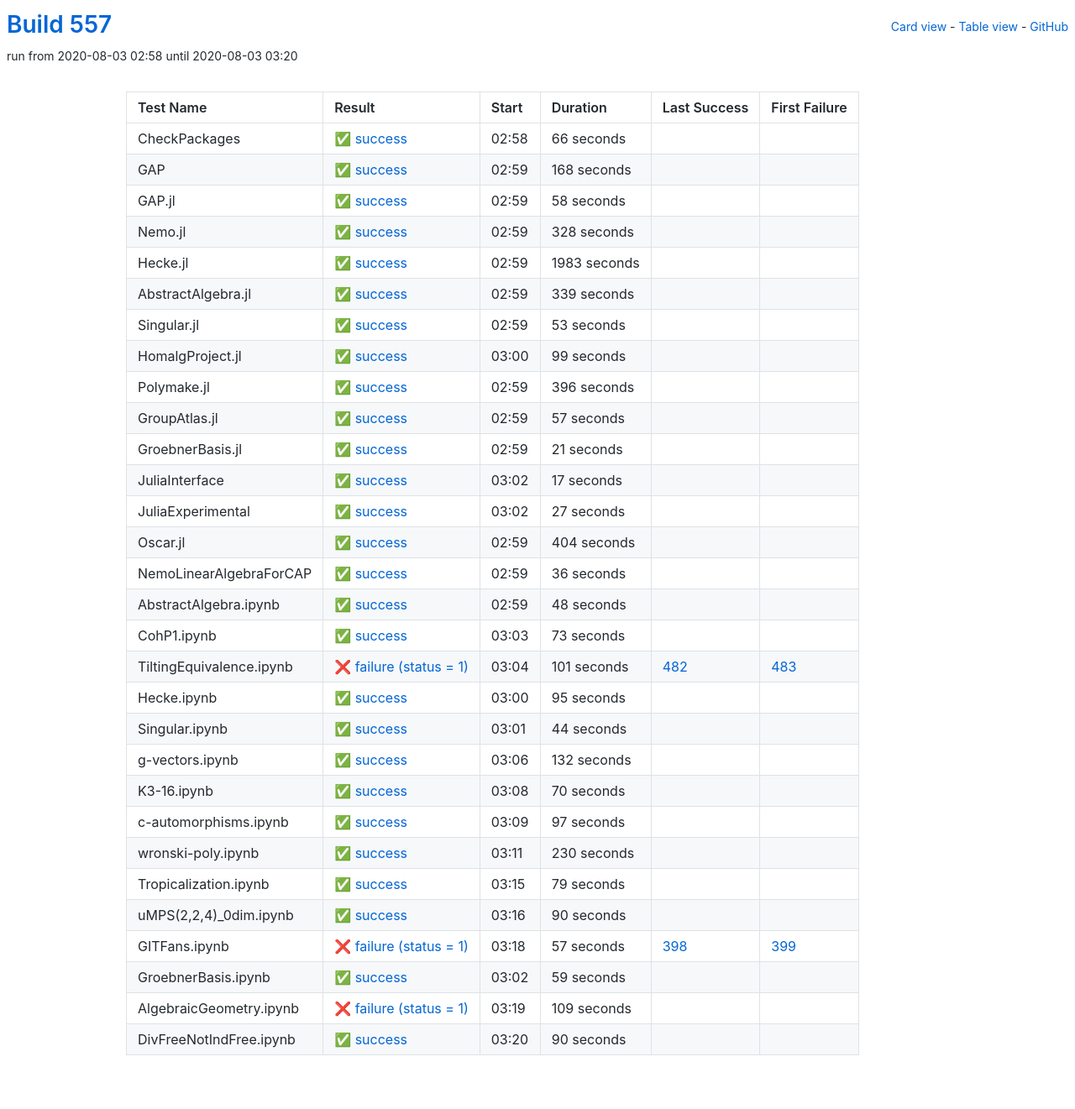
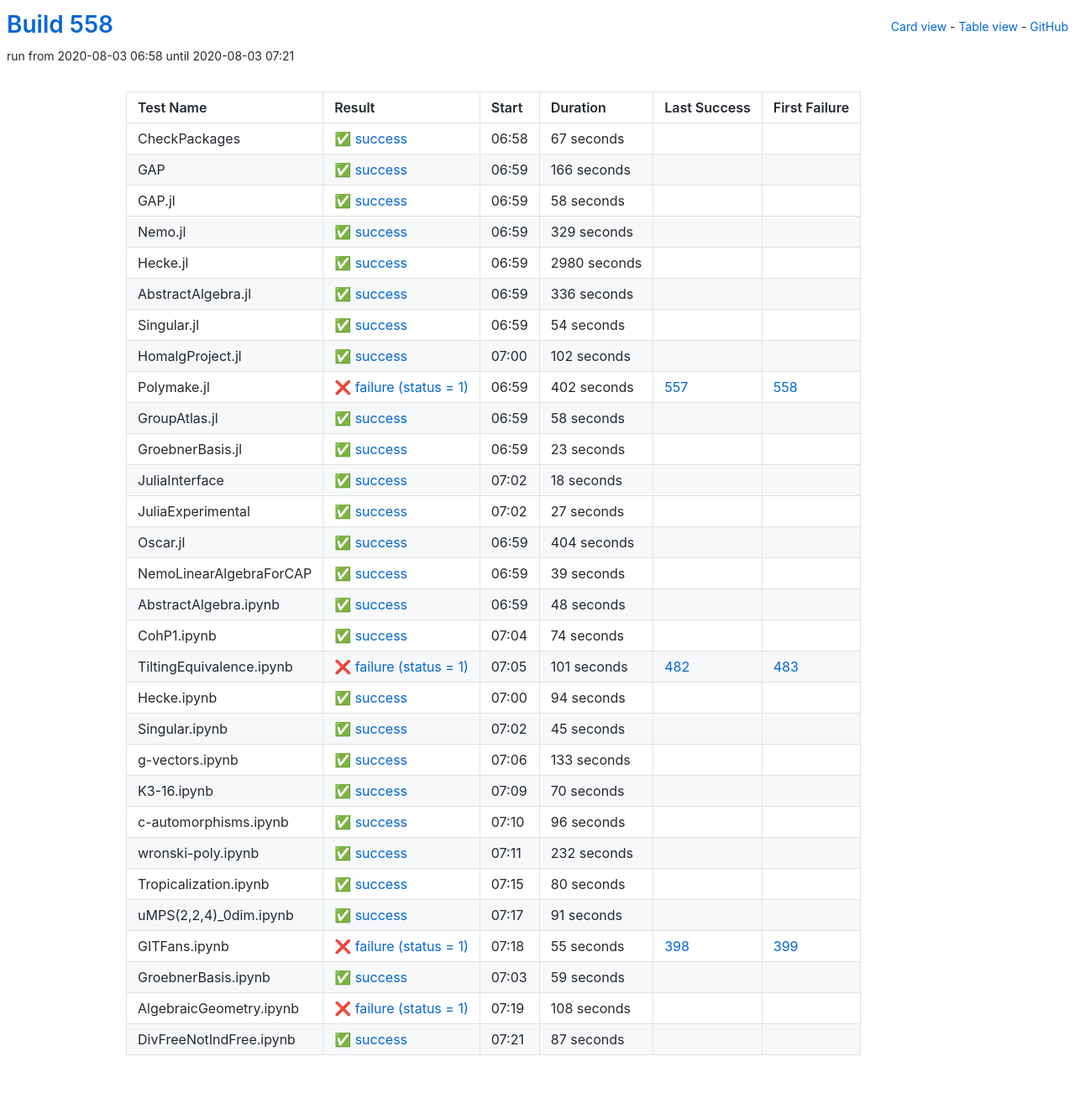
Before and after one commit to oscar-system/oscar-ci-status-stable, a Jekyll site: the page built from table.html, in a window 1280 px wide. Shown: the whole page at 84% size. Built offline with Jekyll 4.4.1, drawn with Linux system fonts in a browser that asks for light colours.

Commit message:
Build #558

```diff
--- a/_data/ci.yml
+++ b/_data/ci.yml
@@ -1,6 +1,6 @@
 ---
-build: 557
-build_url: https://oscarci.mathematik.uni-kl.de/job/oscar-stable/557/
+build: 558
+build_url: https://oscarci.mathematik.uni-kl.de/job/oscar-stable/558/
 job: oscar-stable
 organization: oscar-system
 repo: oscar-ci-status-stable
@@ -8,32 +8,32 @@ repourl: https://github.com/oscar-system/oscar-ci-status-stable
 tests:
 - name: CheckPackages
   id: checkpackages
-  log: https://oscarci.mathematik.uni-kl.de/job/oscar-stable/557/artifact/logs/build-557/CheckPackages.log
-  start: 2020-08-03 02:58
+  log: https://oscarci.mathematik.uni-kl.de/job/oscar-stable/558/artifact/logs/build-558/CheckPackages.log
+  start: 2020-08-03 06:58
   success: true
   exitcode: 0
   status: success
-  duration: 66
+  duration: 67
   last_success: false
   last_success_url:
   first_failure: false
   first_failure_url:
 - name: GAP
   id: gap
-  log: https://oscarci.mathematik.uni-kl.de/job/oscar-stable/557/artifact/logs/build-557/GAP.log
-  start: 2020-08-03 02:59
+  log: https://oscarci.mathematik.uni-kl.de/job/oscar-stable/558/artifact/logs/build-558/GAP.log
+  start: 2020-08-03 06:59
   success: true
   exitcode: 0
   status: success
-  duration: 168
+  duration: 166
   last_success: false
   last_success_url:
   first_failure: false
   first_failure_url:
 - name: GAP.jl
   id: gap-jl
-  log: https://oscarci.mathematik.uni-kl.de/job/oscar-stable/557/artifact/logs/build-557/GAP.jl.log
-  start: 2020-08-03 02:59
+  log: https://oscarci.mathematik.uni-kl.de/job/oscar-stable/558/artifact/logs/build-558/GAP.jl.log
+  start: 2020-08-03 06:59
   success: true
   exitcode: 0
   status: success
@@ -44,116 +44,116 @@ tests:
   first_failure_url:
 - name: Nemo.jl
   id: nemo-jl
-  log: https://oscarci.mathematik.uni-kl.de/job/oscar-stable/557/artifact/logs/build-557/Nemo.jl.log
-  start: 2020-08-03 02:59
+  log: https://oscarci.mathematik.uni-kl.de/job/oscar-stable/558/artifact/logs/build-558/Nemo.jl.log
+  start: 2020-08-03 06:59
   success: true
   exitcode: 0
   status: success
-  duration: 328
+  duration: 329
   last_success: false
   last_success_url:
   first_failure: false
   first_failure_url:
 - name: Hecke.jl
   id: hecke-jl
-  log: https://oscarci.mathematik.uni-kl.de/job/oscar-stable/557/artifact/logs/build-557/Hecke.jl.log
-  start: 2020-08-03 02:59
+  log: https://oscarci.mathematik.uni-kl.de/job/oscar-stable/558/artifact/logs/build-558/Hecke.jl.log
+  start: 2020-08-03 06:59
   success: true
   exitcode: 0
   status: success
-  duration: 1983
+  duration: 2980
   last_success: false
   last_success_url:
   first_failure: false
   first_failure_url:
 - name: AbstractAlgebra.jl
   id: abstractalgebra-jl
-  log: https://oscarci.mathematik.uni-kl.de/job/oscar-stable/557/artifact/logs/build-557/AbstractAlgebra.jl.log
-  start: 2020-08-03 02:59
+  log: https://oscarci.mathematik.uni-kl.de/job/oscar-stable/558/artifact/logs/build-558/AbstractAlgebra.jl.log
+  start: 2020-08-03 06:59
   success: true
   exitcode: 0
   status: success
-  duration: 339
+  duration: 336
   last_success: false
   last_success_url:
   first_failure: false
   first_failure_url:
 - name: Singular.jl
   id: singular-jl
-  log: https://oscarci.mathematik.uni-kl.de/job/oscar-stable/557/artifact/logs/build-557/Singular.jl.log
-  start: 2020-08-03 02:59
+  log: https://oscarci.mathematik.uni-kl.de/job/oscar-stable/558/artifact/logs/build-558/Singular.jl.log
+  start: 2020-08-03 06:59
   success: true
   exitcode: 0
   status: success
-  duration: 53
+  duration: 54
   last_success: false
   last_success_url:
   first_failure: false
   first_failure_url:
 - name: HomalgProject.jl
   id: homalgproject-jl
-  log: https://oscarci.mathematik.uni-kl.de/job/oscar-stable/557/artifact/logs/build-557/HomalgProject.jl.log
-  start: 2020-08-03 03:00
+  log: https://oscarci.mathematik.uni-kl.de/job/oscar-stable/558/artifact/logs/build-558/HomalgProject.jl.log
+  start: 2020-08-03 07:00
   success: true
   exitcode: 0
   status: success
-  duration: 99
+  duration: 102
   last_success: false
   last_success_url:
   first_failure: false
   first_failure_url:
 - name: Polymake.jl
   id: polymake-jl
-  log: https://oscarci.mathematik.uni-kl.de/job/oscar-stable/557/artifact/logs/build-557/Polymake.jl.log
-  start: 2020-08-03 02:59
+  log: https://oscarci.mathematik.uni-kl.de/job/oscar-stable/558/artifact/logs/build-558/Polymake.jl.log
+  start: 2020-08-03 06:59
+  success: false
+  exitcode: 1
+  status: failure
+  duration: 402
+  last_success: 557
+  last_success_url: https://oscarci.mathematik.uni-kl.de/job/oscar-stable/557/
+  first_failure: 558
+  first_failure_url: https://oscarci.mathematik.uni-kl.de/job/oscar-stable/558/
+- name: GroupAtlas.jl
+  id: groupatlas-jl
+  log: https://oscarci.mathematik.uni-kl.de/job/oscar-stable/558/artifact/logs/build-558/GroupAtlas.jl.log
+  start: 2020-08-03 06:59
   success: true
   exitcode: 0
   status: success
-  duration: 396
-  last_success: false
-  last_success_url:
-  first_failure: false
-  first_failure_url:
-- name: GroupAtlas.jl
-  id: groupatlas-jl
-  log: https://oscarci.mathematik.uni-kl.de/job/oscar-stable/557/artifact/logs/build-557/GroupAtlas.jl.log
-  start: 2020-08-03 02:59
-  success: true
-  exitcode: 0
-  status: success
-  duration: 57
+  duration: 58
   last_success: false
   last_success_url:
   first_failure: false
   first_failure_url:
 - name: GroebnerBasis.jl
   id: groebnerbasis-jl
-  log: https://oscarci.mathematik.uni-kl.de/job/oscar-stable/557/artifact/logs/build-557/GroebnerBasis.jl.log
-  start: 2020-08-03 02:59
+  log: https://oscarci.mathematik.uni-kl.de/job/oscar-stable/558/artifact/logs/build-558/GroebnerBasis.jl.log
+  start: 2020-08-03 06:59
   success: true
   exitcode: 0
   status: success
-  duration: 21
+  duration: 23
   last_success: false
   last_success_url:
   first_failure: false
   first_failure_url:
 - name: JuliaInterface
   id: juliainterface
-  log: https://oscarci.mathematik.uni-kl.de/job/oscar-stable/557/artifact/logs/build-557/JuliaInterface.log
-  start: 2020-08-03 03:02
+  log: https://oscarci.mathematik.uni-kl.de/job/oscar-stable/558/artifact/logs/build-558/JuliaInterface.log
+  start: 2020-08-03 07:02
   success: true
   exitcode: 0
   status: success
-  duration: 17
+  duration: 18
   last_success: false
   last_success_url:
   first_failure: false
   first_failure_url:
 - name: JuliaExperimental
   id: juliaexperimental
-  log: https://oscarci.mathematik.uni-kl.de/job/oscar-stable/557/artifact/logs/build-557/JuliaExperimental.log
-  start: 2020-08-03 03:02
+  log: https://oscarci.mathematik.uni-kl.de/job/oscar-stable/558/artifact/logs/build-558/JuliaExperimental.log
+  start: 2020-08-03 07:02
   success: true
   exitcode: 0
   status: success
@@ -164,8 +164,8 @@ tests:
   first_failure_url:
 - name: Oscar.jl
   id: oscar-jl
-  log: https://oscarci.mathematik.uni-kl.de/job/oscar-stable/557/artifact/logs/build-557/Oscar.jl.log
-  start: 2020-08-03 02:59
+  log: https://oscarci.mathematik.uni-kl.de/job/oscar-stable/558/artifact/logs/build-558/Oscar.jl.log
+  start: 2020-08-03 06:59
   success: true
   exitcode: 0
   status: success
@@ -176,20 +176,20 @@ tests:
   first_failure_url:
 - name: NemoLinearAlgebraForCAP
   id: nemolinearalgebraforcap
-  log: https://oscarci.mathematik.uni-kl.de/job/oscar-stable/557/artifact/logs/build-557/NemoLinearAlgebraForCAP.log
-  start: 2020-08-03 02:59
+  log: https://oscarci.mathematik.uni-kl.de/job/oscar-stable/558/artifact/logs/build-558/NemoLinearAlgebraForCAP.log
+  start: 2020-08-03 06:59
   success: true
   exitcode: 0
   status: success
-  duration: 36
+  duration: 39
   last_success: false
   last_success_url:
   first_failure: false
   first_failure_url:
 - name: AbstractAlgebra.ipynb
   id: abstractalgebra-ipynb
-  log: https://oscarci.mathematik.uni-kl.de/job/oscar-stable/557/artifact/logs/build-557/AbstractAlgebra.ipynb.log
-  start: 2020-08-03 02:59
+  log: https://oscarci.mathematik.uni-kl.de/job/oscar-stable/558/artifact/logs/build-558/AbstractAlgebra.ipynb.log
+  start: 2020-08-03 06:59
   success: true
   exitcode: 0
   status: success
@@ -200,20 +200,20 @@ tests:
   first_failure_url:
 - name: CohP1.ipynb
   id: cohp1-ipynb
-  log: https://oscarci.mathematik.uni-kl.de/job/oscar-stable/557/artifact/logs/build-557/CohP1.ipynb.log
-  start: 2020-08-03 03:03
+  log: https://oscarci.mathematik.uni-kl.de/job/oscar-stable/558/artifact/logs/build-558/CohP1.ipynb.log
+  start: 2020-08-03 07:04
   success: true
   exitcode: 0
   status: success
-  duration: 73
+  duration: 74
   last_success: false
   last_success_url:
   first_failure: false
   first_failure_url:
 - name: TiltingEquivalence.ipynb
   id: tiltingequivalence-ipynb
-  log: https://oscarci.mathematik.uni-kl.de/job/oscar-stable/557/artifact/logs/build-557/TiltingEquivalence.ipynb.log
-  start: 2020-08-03 03:04
+  log: https://oscarci.mathematik.uni-kl.de/job/oscar-stable/558/artifact/logs/build-558/TiltingEquivalence.ipynb.log
+  start: 2020-08-03 07:05
   success: false
   exitcode: 1
   status: failure
@@ -224,44 +224,44 @@ tests:
   first_failure_url: https://oscarci.mathematik.uni-kl.de/job/oscar-stable/483/
 - name: Hecke.ipynb
   id: hecke-ipynb
-  log: https://oscarci.mathematik.uni-kl.de/job/oscar-stable/557/artifact/logs/build-557/Hecke.ipynb.log
-  start: 2020-08-03 03:00
+  log: https://oscarci.mathematik.uni-kl.de/job/oscar-stable/558/artifact/logs/build-558/Hecke.ipynb.log
+  start: 2020-08-03 07:00
   success: true
   exitcode: 0
   status: success
-  duration: 95
+  duration: 94
   last_success: false
   last_success_url:
   first_failure: false
   first_failure_url:
 - name: Singular.ipynb
   id: singular-ipynb
-  log: https://oscarci.mathematik.uni-kl.de/job/oscar-stable/557/artifact/logs/build-557/Singular.ipynb.log
-  start: 2020-08-03 03:01
+  log: https://oscarci.mathematik.uni-kl.de/job/oscar-stable/558/artifact/logs/build-558/Singular.ipynb.log
+  start: 2020-08-03 07:02
   success: true
   exitcode: 0
   status: success
-  duration: 44
+  duration: 45
   last_success: false
   last_success_url:
   first_failure: false
   first_failure_url:
 - name: g-vectors.ipynb
   id: g-vectors-ipynb
-  log: https://oscarci.mathematik.uni-kl.de/job/oscar-stable/557/artifact/logs/build-557/g-vectors.ipynb.log
-  start: 2020-08-03 03:06
+  log: https://oscarci.mathematik.uni-kl.de/job/oscar-stable/558/artifact/logs/build-558/g-vectors.ipynb.log
+  start: 2020-08-03 07:06
   success: true
   exitcode: 0
   status: success
-  duration: 132
+  duration: 133
   last_success: false
   last_success_url:
   first_failure: false
   first_failure_url:
 - name: K3-16.ipynb
   id: k3-16-ipynb
-  log: https://oscarci.mathematik.uni-kl.de/job/oscar-stable/557/artifact/logs/build-557/K3-16.ipynb.log
-  start: 2020-08-03 03:08
+  log: https://oscarci.mathematik.uni-kl.de/job/oscar-stable/558/artifact/logs/build-558/K3-16.ipynb.log
+  start: 2020-08-03 07:09
   success: true
   exitcode: 0
   status: success
@@ -272,68 +272,68 @@ tests:
   first_failure_url:
 - name: c-automorphisms.ipynb
   id: c-automorphisms-ipynb
-  log: https://oscarci.mathematik.uni-kl.de/job/oscar-stable/557/artifact/logs/build-557/c-automorphisms.ipynb.log
-  start: 2020-08-03 03:09
+  log: https://oscarci.mathematik.uni-kl.de/job/oscar-stable/558/artifact/logs/build-558/c-automorphisms.ipynb.log
+  start: 2020-08-03 07:10
   success: true
   exitcode: 0
   status: success
-  duration: 97
+  duration: 96
   last_success: false
   last_success_url:
   first_failure: false
   first_failure_url:
 - name: wronski-poly.ipynb
   id: wronski-poly-ipynb
-  log: https://oscarci.mathematik.uni-kl.de/job/oscar-stable/557/artifact/logs/build-557/wronski-poly.ipynb.log
-  start: 2020-08-03 03:11
+  log: https://oscarci.mathematik.uni-kl.de/job/oscar-stable/558/artifact/logs/build-558/wronski-poly.ipynb.log
+  start: 2020-08-03 07:11
   success: true
   exitcode: 0
   status: success
-  duration: 230
+  duration: 232
   last_success: false
   last_success_url:
   first_failure: false
   first_failure_url:
 - name: Tropicalization.ipynb
   id: tropicalization-ipynb
-  log: https://oscarci.mathematik.uni-kl.de/job/oscar-stable/557/artifact/logs/build-557/Tropicalization.ipynb.log
-  start: 2020-08-03 03:15
+  log: https://oscarci.mathematik.uni-kl.de/job/oscar-stable/558/artifact/logs/build-558/Tropicalization.ipynb.log
+  start: 2020-08-03 07:15
   success: true
   exitcode: 0
   status: success
-  duration: 79
+  duration: 80
   last_success: false
   last_success_url:
   first_failure: false
   first_failure_url:
 - name: uMPS(2,2,4)_0dim.ipynb
   id: umps-2-2-4-0dim-ipynb
-  log: https://oscarci.mathematik.uni-kl.de/job/oscar-stable/557/artifact/logs/build-557/uMPS-2-2-4-_0dim.ipynb.log
-  start: 2020-08-03 03:16
+  log: https://oscarci.mathematik.uni-kl.de/job/oscar-stable/558/artifact/logs/build-558/uMPS-2-2-4-_0dim.ipynb.log
+  start: 2020-08-03 07:17
   success: true
   exitcode: 0
   status: success
-  duration: 90
+  duration: 91
   last_success: false
   last_success_url:
   first_failure: false
   first_failure_url:
 - name: GITFans.ipynb
   id: gitfans-ipynb
-  log: https://oscarci.mathematik.uni-kl.de/job/oscar-stable/557/artifact/logs/build-557/GITFans.ipynb.log
-  start: 2020-08-03 03:18
+  log: https://oscarci.mathematik.uni-kl.de/job/oscar-stable/558/artifact/logs/build-558/GITFans.ipynb.log
+  start: 2020-08-03 07:18
   success: false
   exitcode: 1
   status: failure
-  duration: 57
+  duration: 55
   last_success: 398
   last_success_url: https://oscarci.mathematik.uni-kl.de/job/oscar-stable/398/
   first_failure: 399
   first_failure_url: https://oscarci.mathematik.uni-kl.de/job/oscar-stable/399/
 - name: GroebnerBasis.ipynb
   id: groebnerbasis-ipynb
-  log: https://oscarci.mathematik.uni-kl.de/job/oscar-stable/557/artifact/logs/build-557/GroebnerBasis.ipynb.log
-  start: 2020-08-03 03:02
+  log: https://oscarci.mathematik.uni-kl.de/job/oscar-stable/558/artifact/logs/build-558/GroebnerBasis.ipynb.log
+  start: 2020-08-03 07:03
   success: true
   exitcode: 0
   status: success
@@ -344,24 +344,24 @@ tests:
   first_failure_url:
 - name: AlgebraicGeometry.ipynb
   id: algebraicgeometry-ipynb
-  log: https://oscarci.mathematik.uni-kl.de/job/oscar-stable/557/artifact/logs/build-557/AlgebraicGeometry.ipynb.log
-  start: 2020-08-03 03:19
+  log: https://oscarci.mathematik.uni-kl.de/job/oscar-stable/558/artifact/logs/build-558/AlgebraicGeometry.ipynb.log
+  start: 2020-08-03 07:19
   success: false
   exitcode: 1
   status: failure
-  duration: 109
+  duration: 108
   last_success: false
   last_success_url:
   first_failure: false
   first_failure_url:
 - name: DivFreeNotIndFree.ipynb
   id: divfreenotindfree-ipynb
-  log: https://oscarci.mathematik.uni-kl.de/job/oscar-stable/557/artifact/logs/build-557/DivFreeNotIndFree.ipynb.log
-  start: 2020-08-03 03:20
+  log: https://oscarci.mathematik.uni-kl.de/job/oscar-stable/558/artifact/logs/build-558/DivFreeNotIndFree.ipynb.log
+  start: 2020-08-03 07:21
   success: true
   exitcode: 0
   status: success
-  duration: 90
+  duration: 87
   last_success: false
   last_success_url:
   first_failure: false
```
Also changed, not shown: README.md.
